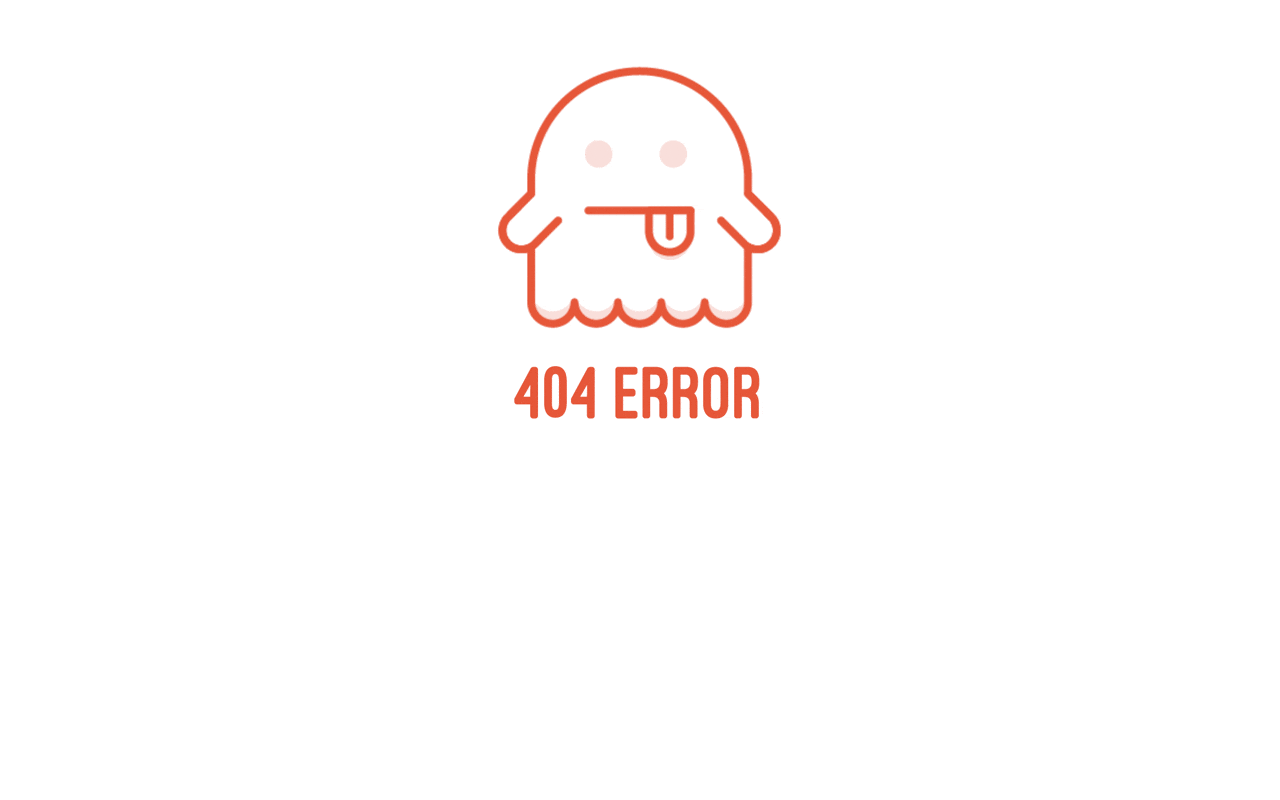
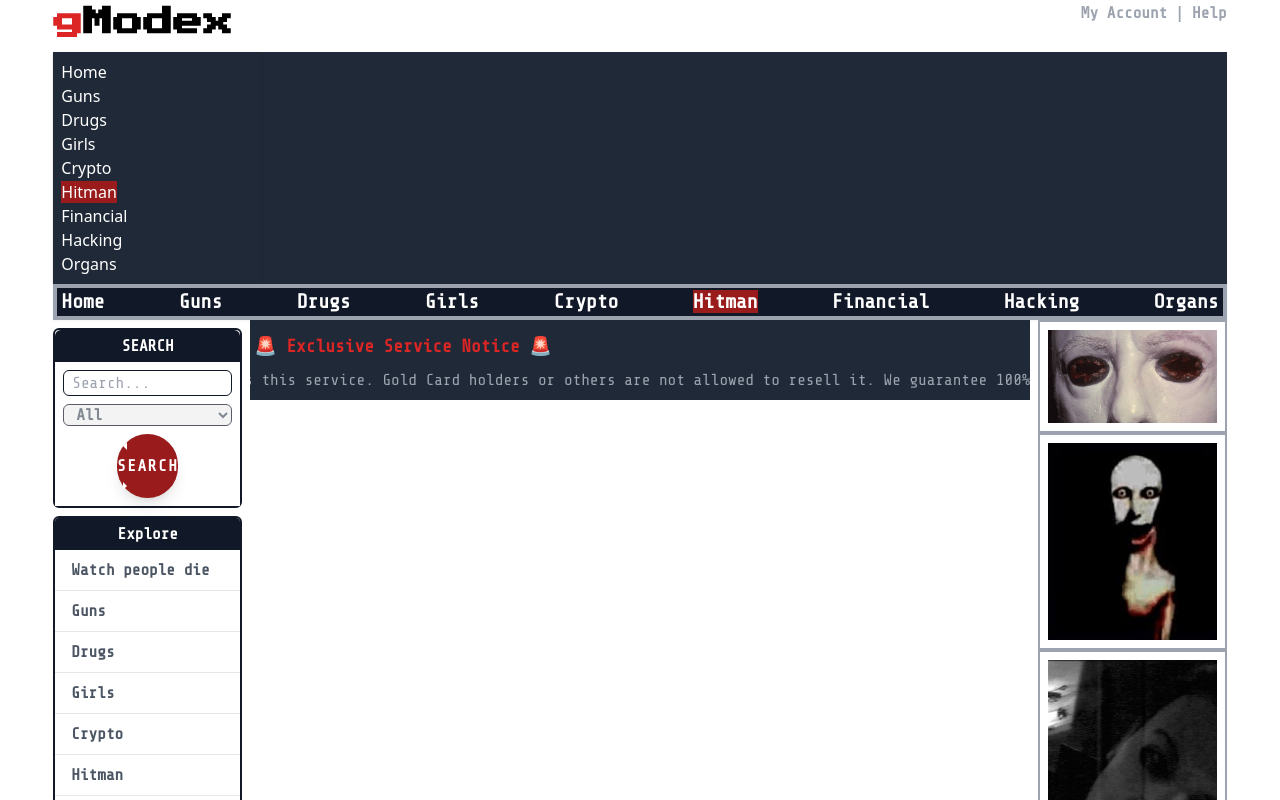
Before and after one commit to mehediScriptDev/gmodex, a React (Vite) app: page /hitman in a window 1280 px wide. Before the commit this address had no page. Shown: the top 800 px of the page. Built offline with nearby package versions, Linux system fonts and the light colour scheme; a web font is replaced by a local one.

Commit message:
another section start

```diff
--- /dev/null
+++ b/src/Components/Hitman.jsx
@@ -0,0 +1,15 @@
+import Marquee from "react-fast-marquee";
+
+const Hitman = () => {
+  return (
+    <div className="bg-gray-800">
+        <h1 className="text-lg font-bold  font-genuine text-red-600 px-1 pt-3">🚨 Exclusive Service Notice 🚨</h1>
+      <Marquee className="px-5 font-genuine py-2 text-gray-400">
+   Only gModex provides this service. Gold Card holders or others are not allowed to resell it.
+We guarantee 100% satisfaction.
+</Marquee>
+    </div>
+  );
+};
+
+export default Hitman;
--- a/src/main.jsx
+++ b/src/main.jsx
@@ -10,6 +10,7 @@ import Homesection from "./Components/Homesection.jsx";
 import Guns from "./Components/Guns.jsx";
 import Drugs from "./Components/Drugs.jsx";
 import Crypto from "./Components/Crypto.jsx";
+import Hitman from "./Components/Hitman.jsx";
 
 const router = createBrowserRouter([
   {
@@ -37,6 +38,10 @@ const router = createBrowserRouter([
         path: "/crypto",
         element: <Crypto></Crypto>,
       },
+      {
+        path: "/hitman",
+        element: <Hitman></Hitman>,
+      },
     ],
   },
 ]);
```
